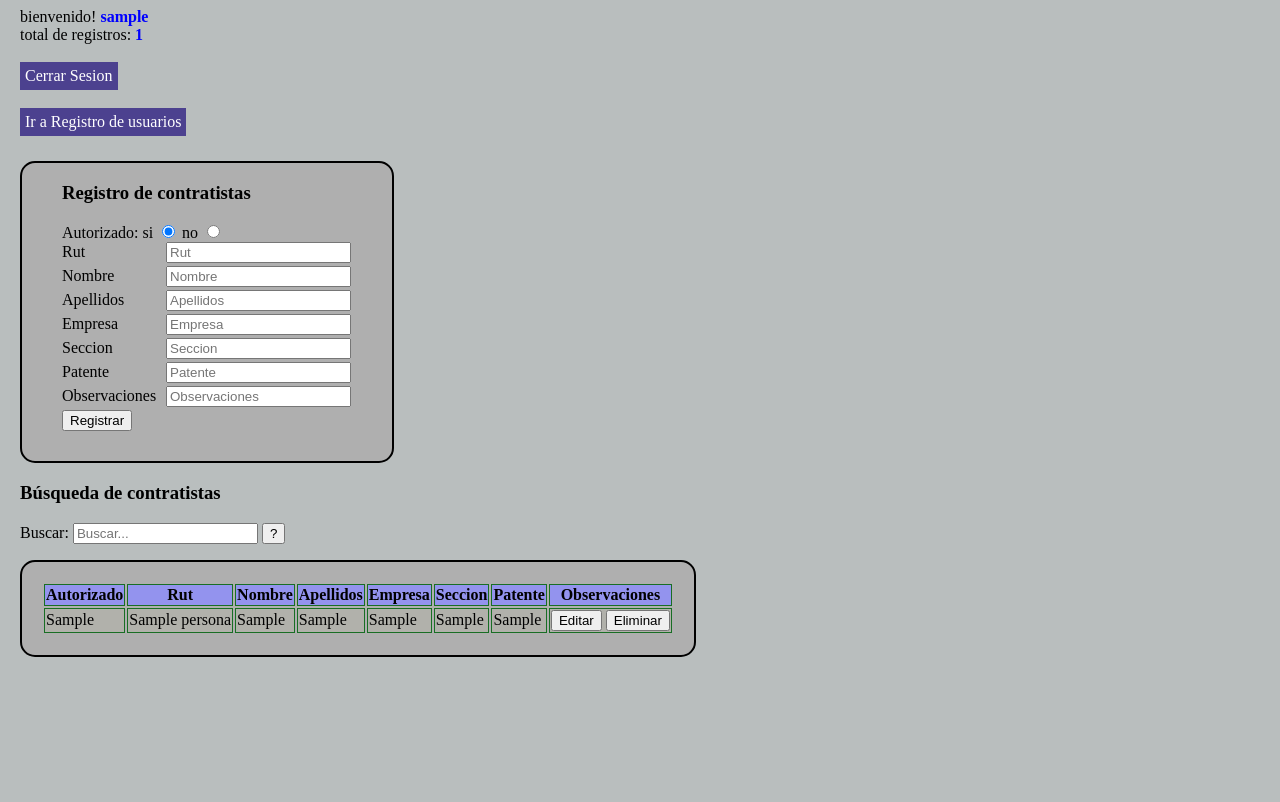
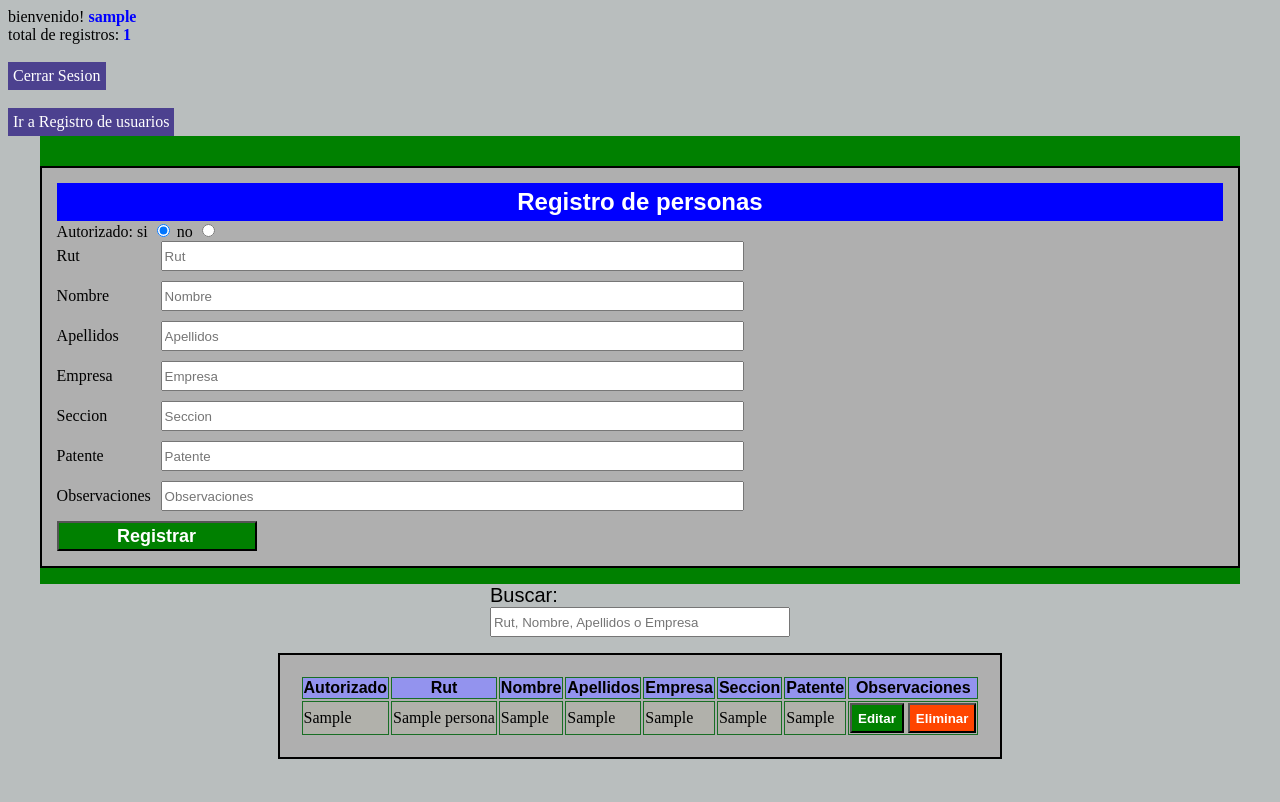
Before and after one commit to rocky-web/crud_fetch, a PHP site: page /inicio.php in a window 1280 px wide. Before the commit the page ends 657 px from the top, so only its background shows below. Run offline with PHP 8.4, Linux system fonts and the light colour scheme; the visitor is signed in with stand-in values (Sample User, id 1); tables that the repository leaves empty or names only in its code hold one stand-in row (values such as "Sample post"); some libraries are stand-ins or nearby versions.

Commit message:
inicio.php - responsive

```diff
--- a/css/style.css
+++ b/css/style.css
@@ -1,7 +1,26 @@
 .fondo{
     background-color: rgba(160, 167, 167, 0.733);
-    margin-left: 20px;
+}
 
+.div_container{
+    display: grid;
+    grid-template-columns: 30% 70%;
+    padding: 20px 30px 20px 30px;
+}
+
+.div-registro form{
+    padding: 15px;
+}
+
+.div-tabla{
+    display: grid;
+    justify-content: end;
+}
+
+.formulario-registro-contratistas{
+    border: 2px solid;
+    border-color: black;
+    background-color: rgb(175, 175, 175);
 }
 
 /* titulo inicio de sesion */
@@ -13,17 +32,7 @@
     margin-top: 20px;
 }
 
-.formulario-registro-contratistas{
-    border: 2px solid;
-    border-color: black;
-    border-radius: 15px;
-    background-color: rgb(175, 175, 175);
-    padding-left: 40px;
-    padding-right: 40px;
-    padding-bottom: 30px;
-    margin-top: 25px;
-    width: 290px;
-}
+
 
 
 .input-text label{
@@ -32,10 +41,18 @@
     margin-bottom: 5px;
 }
 
+.input-text input{
+    height: 30px;
+}
+
+.input-text div{
+    margin-bottom: 10px;
+}
+
 .tabla-listar{
     background-color: rgb(175, 175, 175);
     border: 2px solid black;
-    border-radius: 15px;
+    /* border-radius: 15px; */
     padding: 20px;
     margin-bottom: 35px;
 }
@@ -43,6 +60,7 @@
 .tabla-listar th{
     background: rgb(147, 147, 238);
     border: solid 1px rgb(24, 110, 36);
+    font-family: Arial, Helvetica, sans-serif;
 }
 
 .tabla-listar td{
@@ -136,6 +154,126 @@
 
 .contenedor{
     width: 100%;
-    /* border: 2px solid red; */
     margin-top: 50px;
 }
+
+
+
+.titulo2{
+    background-color: blue;
+    margin: 0;
+    font-family: Arial, Helvetica, sans-serif;
+    padding: 5px;
+    text-align: center;
+    color: white;
+}
+.titulo3{
+    margin: 0;
+}
+
+.boton1{
+    background-color: green;
+    cursor: pointer;
+    height: 30px;
+    font-weight: bold;
+    color: white;
+    /* border: 2px solid black; */
+}
+
+.boton2{
+    background-color: orangered;
+    cursor: pointer;
+    height: 30px;
+    font-weight: bold;
+    color: white;
+    /* border: none; */
+}
+
+.boton1:hover{
+    background-color: rgb(87, 247, 82) ;
+    color: black;
+}
+
+.boton2:hover{
+    background-color: rgb(250, 144, 94);
+    color: black;
+}
+
+.tb_buscar{
+    width: 300px;
+    height: 30px;
+}
+
+
+
+.div-items{
+    display: grid;
+    justify-content: end;
+}
+
+.div-items label{
+    font-family: Arial, Helvetica, sans-serif;
+    font-size: 20px;
+}
+
+
+
+#registrar{
+    width: 200px;
+    height: 30px;
+    cursor: pointer;
+    font-family: Arial, Helvetica, sans-serif;
+    font-size: 18px;
+    font-weight: bold;
+    background-color: green;
+    color: white;
+
+}
+
+#registrar:hover{
+    background-color: rgb(87, 247, 82) ;
+    color: black;
+}
+
+@media only screen and (max-width: 1300px) {
+    .div_container{
+
+        grid-template-columns: 95%;
+        padding: 0;
+        justify-content: center;
+
+    }
+
+    .div-registro{
+        background-color: green;
+    }
+
+    .div-tabla{
+        justify-content: center;
+    }
+
+    .input-text input{
+        width: 50%;
+        height: 30px;
+    }
+
+    .div-registro form{
+        margin-top: 30px;
+    }
+
+    .div-items{
+        justify-content: center;
+    }
+
+}
+
+@media only screen and (max-width: 950px) {
+    .container_table{
+        border: solid 2px blue;
+        overflow-x: scroll;
+    }
+
+    .tabla-listar{
+        width: 900px;
+    }
+}
--- a/inicio.php
+++ b/inicio.php
@@ -25,17 +25,19 @@
     <meta charset="UTF-8">
     <meta name="viewport" content="width=device-width, initial-scale=1.0">
     <link rel="stylesheet" href="css/style.css">
-    <title>Registro de contratistas</title>
+    <title>Registro de personas</title>
     <!-- <link rel="stylesheet" href="https://stackpath.bootstrapcdn.com/bootstrap/4.5.2/css/bootstrap.min.css" integrity="sha384-JcKb8q3iqJ61gNV9KGb8thSsNjpSL0n8PARn9HuZOnIxN0hoP+VmmDGMN5t9UJ0Z" crossorigin="anonymous"> -->
 </head>
 
 <body class="fondo">
 
-    <div>
+    <div class="div_container">
 
-        <div>
+        <div class="div-registro">
+
             <form action="" method="post" id="frm" class="formulario-registro-contratistas" autocomplete="off">
-                <h3>Registro de contratistas</h3>
+                <h2 class="titulo2">Registro de personas</h2>
+
                 <div>
                     <input type="hidden" name="idp" id="idp" value="">
                 </div>
@@ -87,18 +89,18 @@
             </form>
         </div>
 
-        <div>
-            <div>
-                <h3>Búsqueda de contratistas</h3>
+        <div class="div-tabla">
+            <div class="div-form">
                 <form action="" method="post">
-                    <div>
+                    <div class="div-items">
                         <label for="buscar">Buscar:</label>
-                        <input type="text" name="buscar" id="buscar" placeholder="Buscar...">
-                        <button onclick="myAlert()">?</button>
+                        <input type="text" class="tb_buscar" name="buscar" id="buscar" placeholder="Rut, Nombre, Apellidos o Empresa">
+
                     </div>
                 </form>
             </div>
 
+            <div class="container_table">
                 <table class="tabla-listar">
                     <thead>
                         <tr>
@@ -117,15 +119,12 @@
                 </table>
             </div>
         </div>
+    </div>
 
     <script src="script.js"></script>
     <script src="script2.js"></script>
     <script src="https://cdn.jsdelivr.net/npm/sweetalert2@10"></script>
-    <script>
-        function myAlert(){
-            alert('Puede buscar por: Rut, Nombre, Apellidos o Empresa');
-        }
-    </script>
+
 </body>
 
 </html>
--- a/listar.php
+++ b/listar.php
@@ -25,8 +25,8 @@ foreach ($resultado as $data) {
             <td>" . $data['patente'] . "</td>
             <td>" . $data['observaciones'] . "</td>
             <td>
-                <button type='button' onclick=Editar('" . $data['id'] . "')>Editar</button>
-                <button type='button' onclick=Eliminar('" . $data['id'] . "')>Eliminar</button>
+                <button class='boton1' type='button' onclick=Editar('" . $data['id'] . "')>Editar</button>
+                <button class='boton2' type='button' onclick=Eliminar('" . $data['id'] . "')>Eliminar</button>
             </td>
         </tr>";
 }
```
Lines whose indentation alone changed are shown as unchanged.
